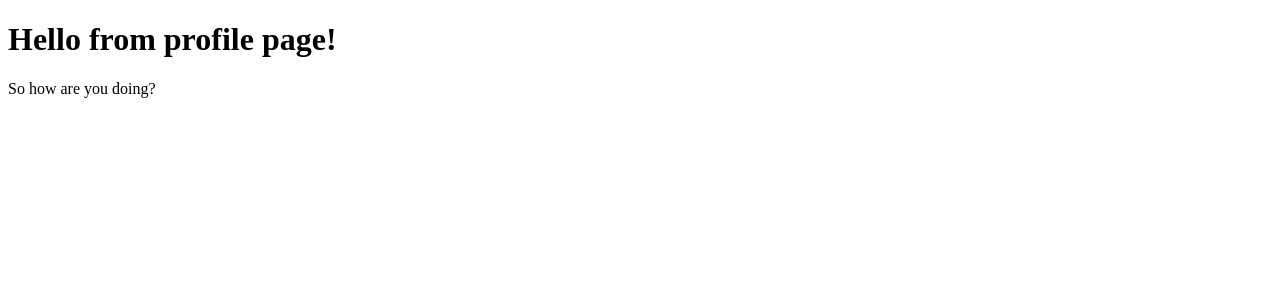
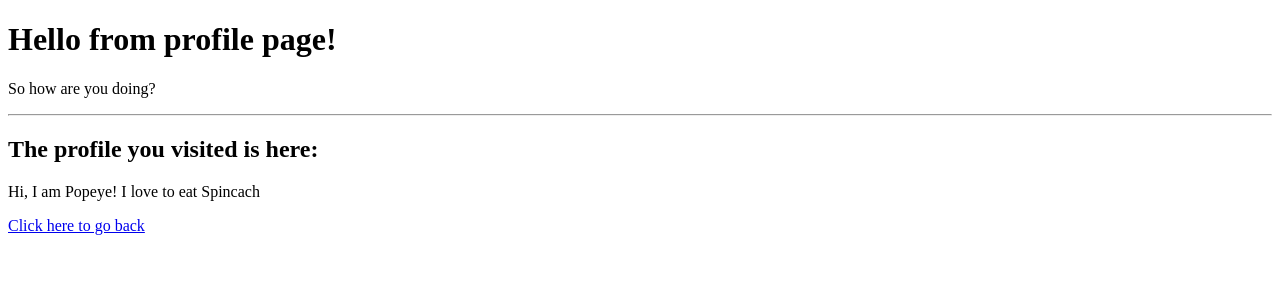
Before and after one commit to ManonLef/routing-test, a React (Vite) app: page /profile/popeye in a window 1280 px wide. Shown: the top 300 px of the page. Built offline with nearby package versions, Linux system fonts and the light colour scheme.

Commit message:
add Outlet for child components

```diff
--- a/src/Profile.jsx
+++ b/src/Profile.jsx
@@ -1,9 +1,14 @@
+import { Outlet } from "react-router-dom";
+
 const Profile = () => {
   return (
     <div>
       <h1>Hello from profile page!</h1>
       <p>So how are you doing?</p>
+      <hr />
+      <h2>The profile you visited is here:</h2>
+      <Outlet />
     </div>
   );
 };
-export default Profile
+export default Profile;
```
